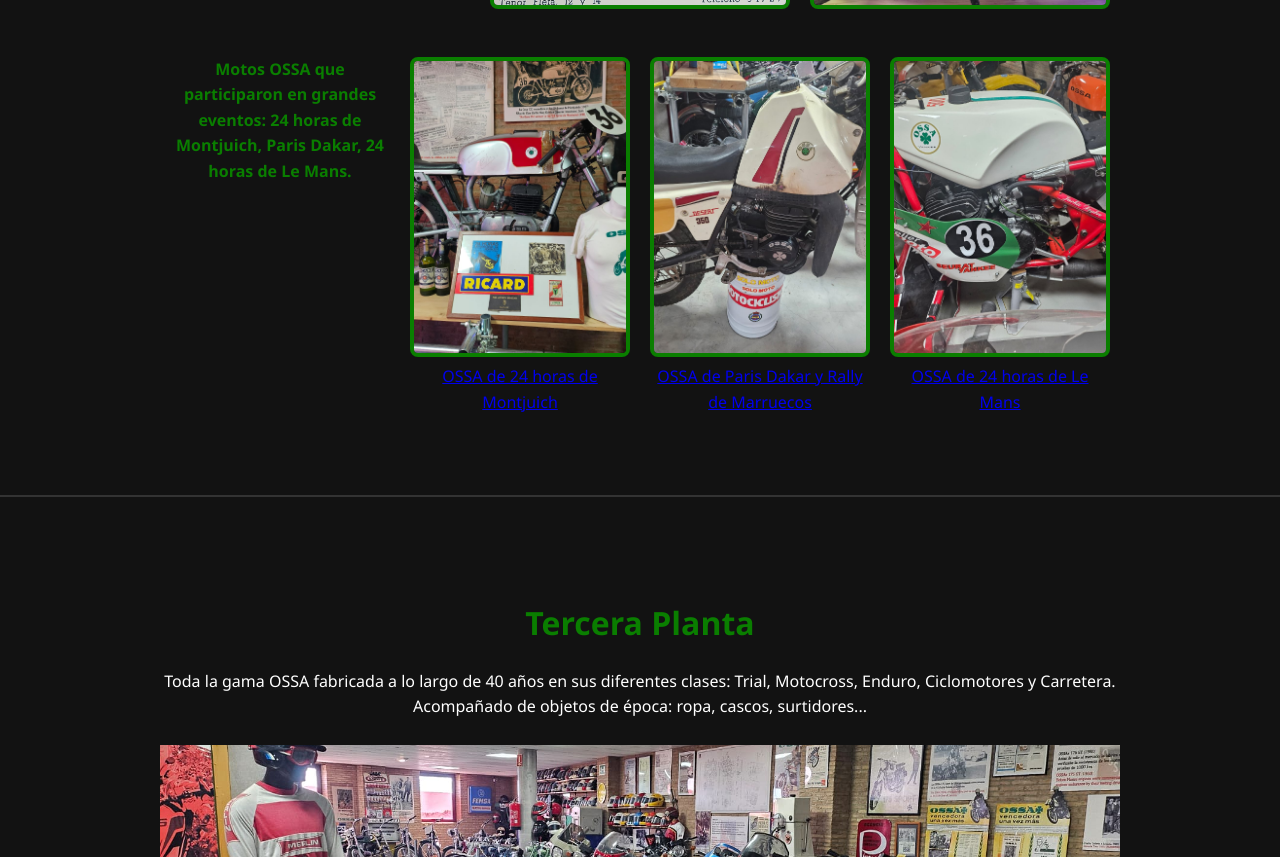
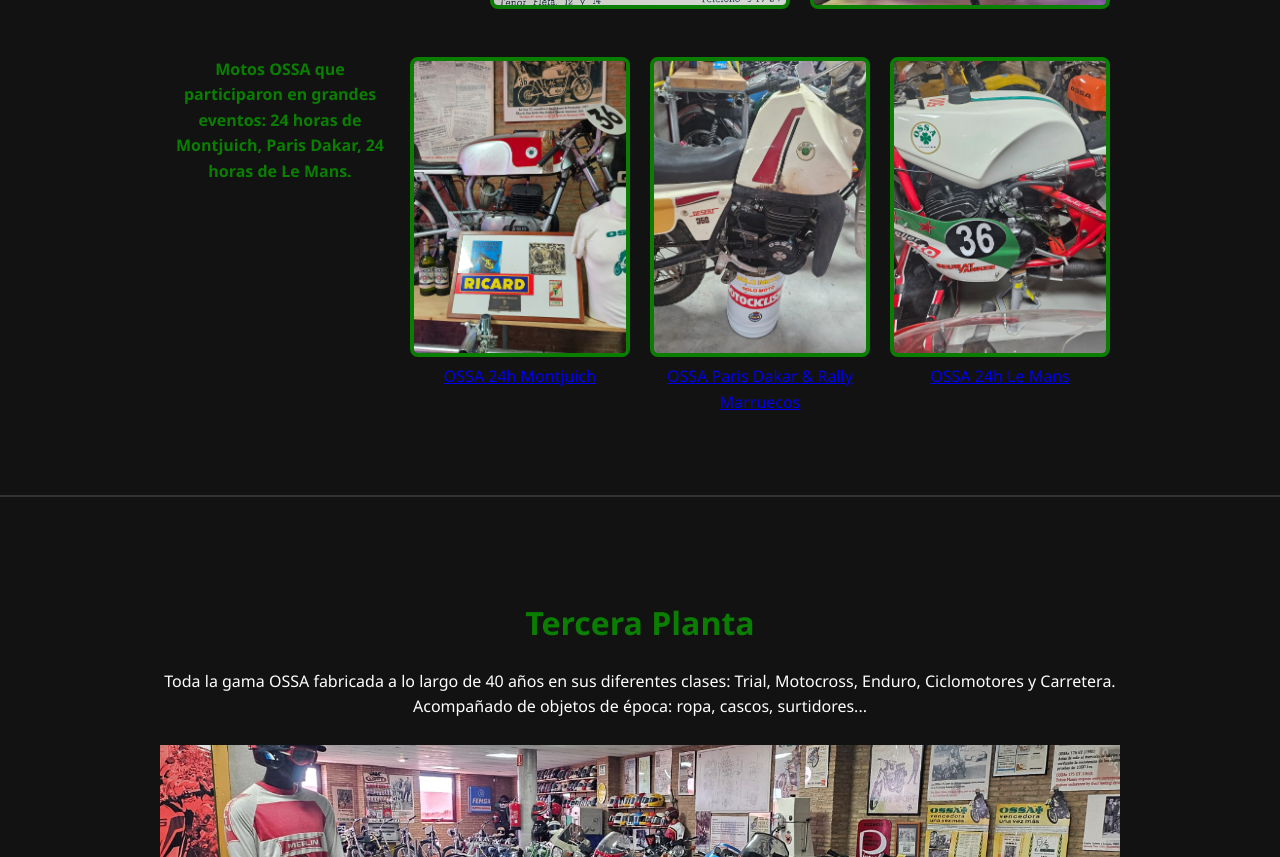
Before and after one commit to ossamuseo/web, a plain HTML site: page index.html in a window 1280 px wide. Shown: the part 6994-7851 px from the top of the page. Drawn offline with Linux system fonts and the light colour scheme.

Commit message:
Update index.html

```diff
--- a/index.html
+++ b/index.html
@@ -346,9 +346,9 @@
 
     <div class="inicio-grid">
       <h3 data-key="planta2_subtitulo8">Motos OSSA que participaron en grandes eventos: 24 horas de Montjuich, Paris Dakar, 24 horas de Le Mans.</h3>
-      <a href="img/Montjuic.jpg" target="_blank"><img src="img/Montjuic.jpg" alt="2da Planta" />OSSA de 24 horas de Montjuich</a>
-      <a href="img/dakar.jpg" target="_blank"><img src="img/dakar.jpg" alt="2da Planta" />OSSA de Paris Dakar y Rally de Marruecos</a>
-      <a href="img/le_mans.jpg" target="_blank"><img src="img/le_mans.jpg" alt="2da Planta" />OSSA de 24 horas de Le Mans</a>
+      <a href="img/Montjuic.jpg" target="_blank"><img src="img/Montjuic.jpg" alt="2da Planta" />OSSA 24h Montjuich</a>
+      <a href="img/dakar.jpg" target="_blank"><img src="img/dakar.jpg" alt="2da Planta" />OSSA Paris Dakar & Rally Marruecos</a>
+      <a href="img/le_mans.jpg" target="_blank"><img src="img/le_mans.jpg" alt="2da Planta" />OSSA 24h Le Mans</a>
     </div>
   </div>
 </section>
```
